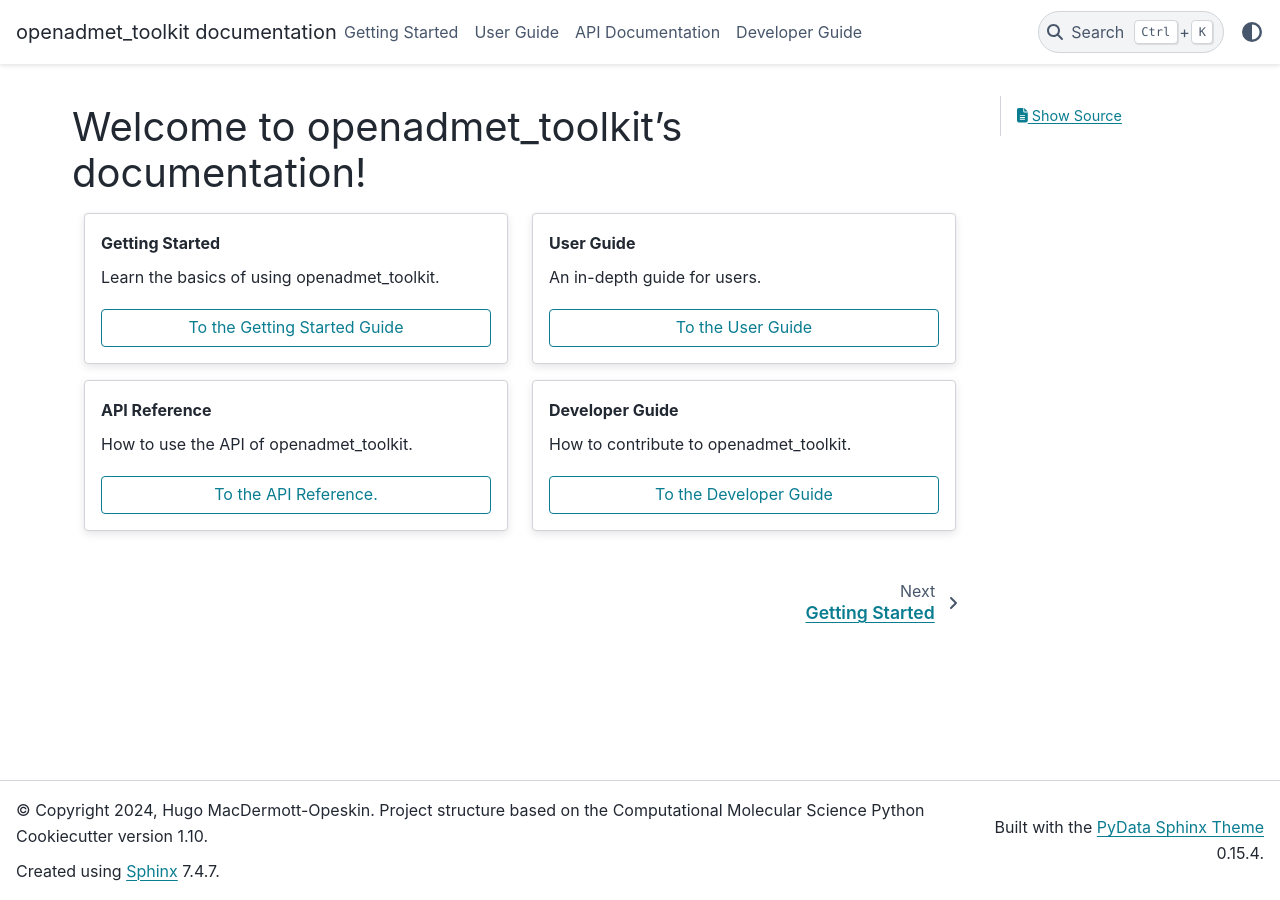
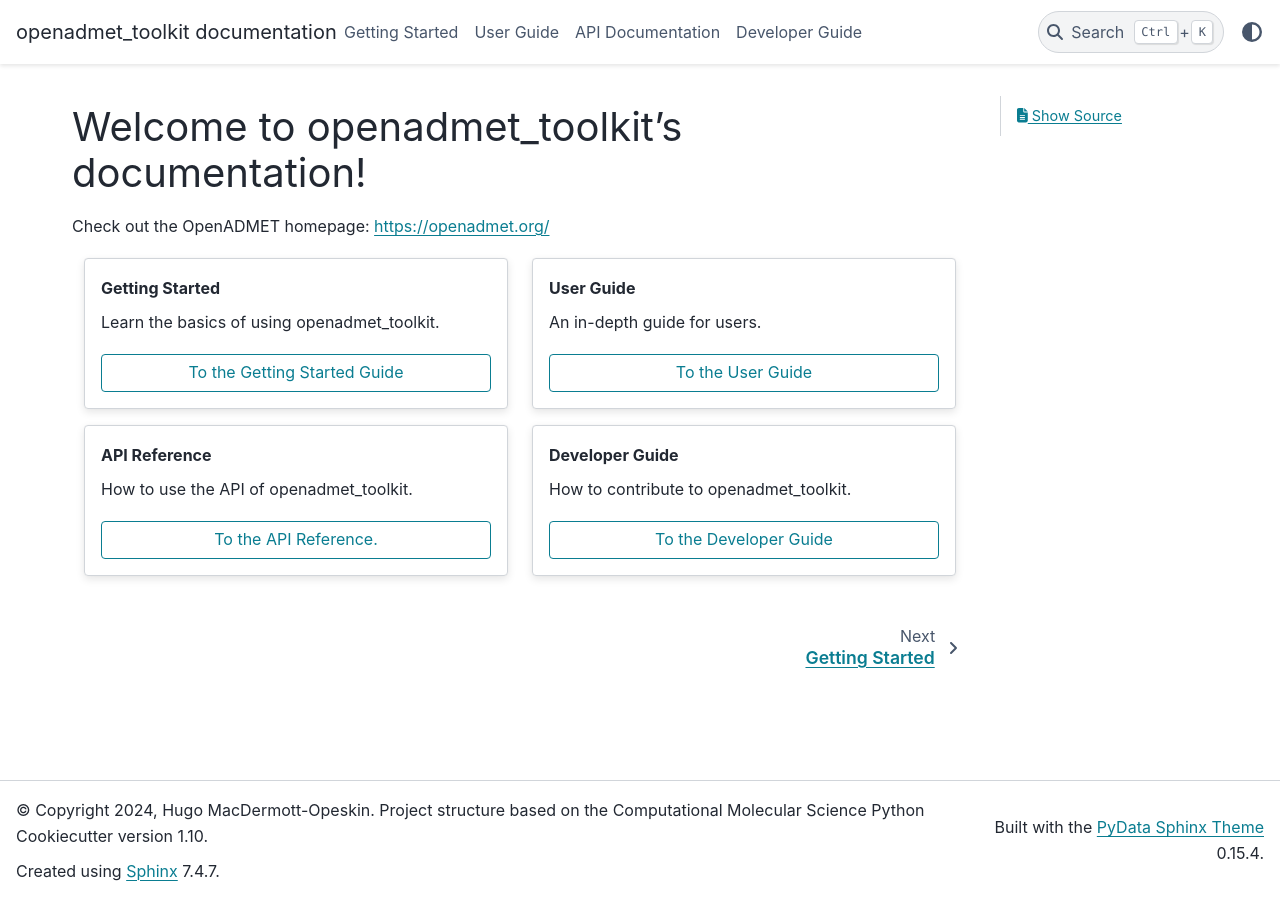
Before and after one commit to OpenADMET/openadmet-toolkit, a Sphinx documentation site: the page built from docs/index.rst, in a window 1280 px wide. Built offline with Sphinx 7.4.7 and the PyData theme 0.15.4, drawn with Linux system fonts in a browser that asks for light colours.

Commit message:
link to website

```diff
--- a/docs/index.rst
+++ b/docs/index.rst
@@ -5,6 +5,8 @@
 
 Welcome to openadmet_toolkit's documentation!
 =========================================================
+
+Check out the OpenADMET homepage: https://openadmet.org/
 
 .. grid:: 1 1 2 2
 
```
